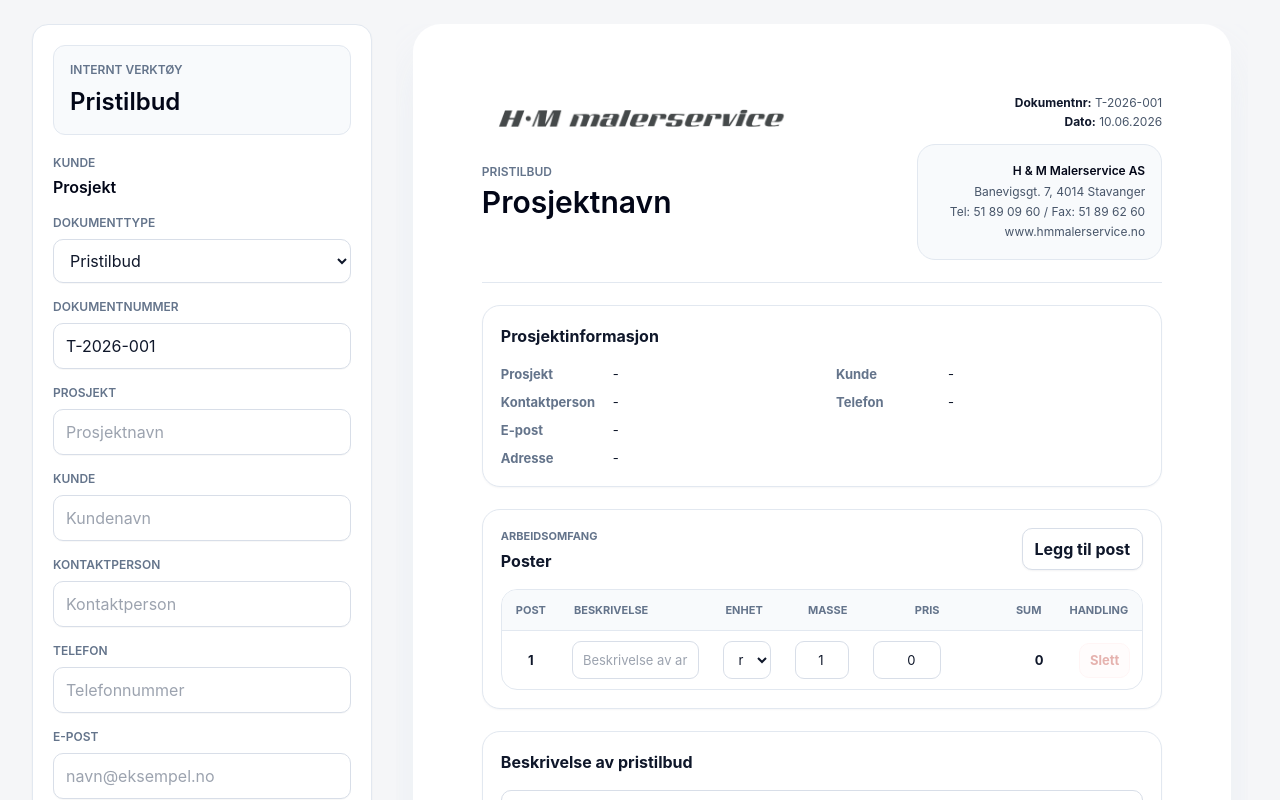
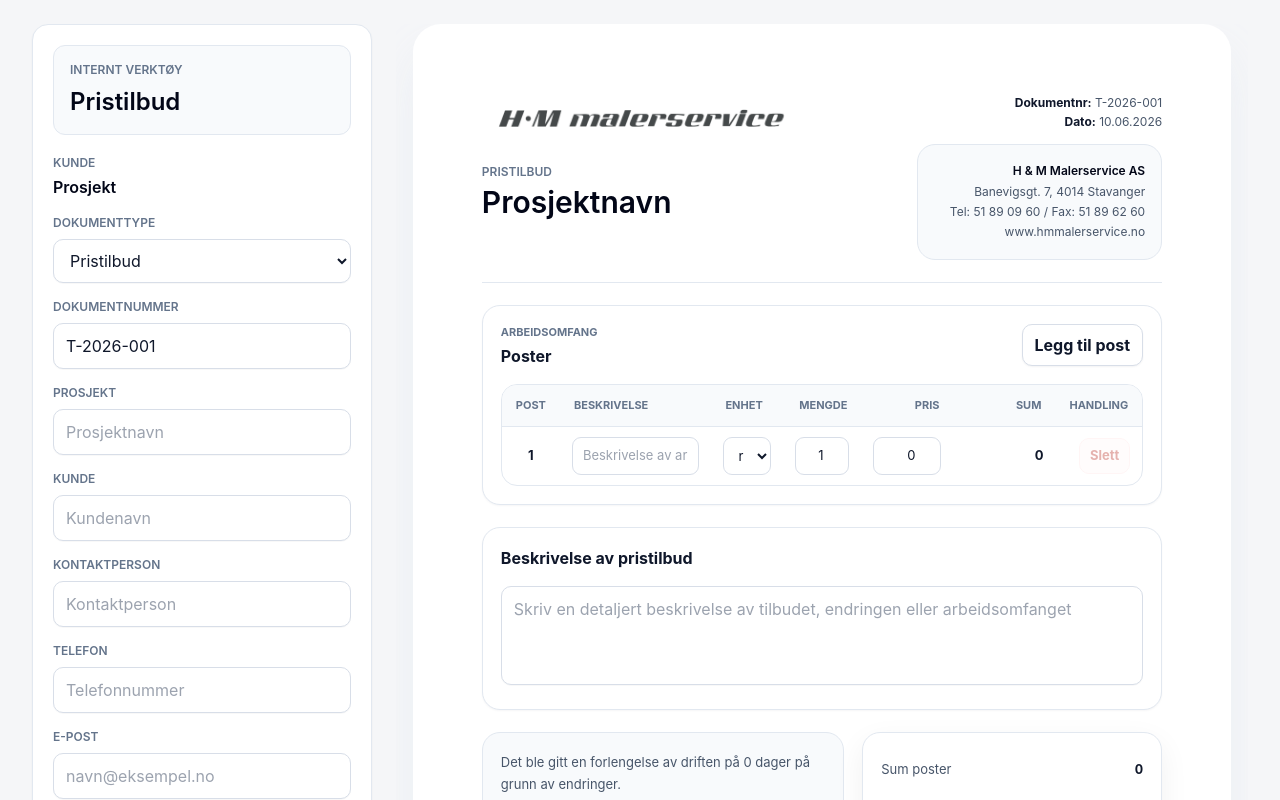
Before and after one commit to snorrekolnes/hm-malerservice-quote, a Next.js app: page / in a window 1280 px wide. Shown: the top 800 px of the page. Built offline with nearby package versions, Linux system fonts and the light colour scheme.

Commit message:
UI improvements: document types, rigg & drift, textarea, logo, styling

```diff
--- a/app/globals.css
+++ b/app/globals.css
@@ -253,8 +253,8 @@ textarea {
 
 .project-info-list {
   display: grid;
-  grid-template-columns: 1fr 1fr;
-  gap: 8px 28px;
+  grid-template-columns: 1fr;
+  gap: 8px;
   margin: 0;
 }
 
@@ -263,10 +263,6 @@ textarea {
   grid-template-columns: 102px 1fr;
   gap: 10px;
   min-width: 0;
-}
-
-.project-info-list div:last-child {
-  grid-column: 1 / -1;
 }
 
 .project-info-list dt,
@@ -476,13 +472,8 @@ textarea {
     transform-origin: top left;
   }
 
-  .project-info-list,
   .summary-section {
     grid-template-columns: 1fr;
-  }
-
-  .project-info-list div:last-child {
-    grid-column: auto;
   }
 }
 
--- a/components/QuoteGenerator.tsx
+++ b/components/QuoteGenerator.tsx
@@ -5,7 +5,7 @@ import type { ReactNode } from "react";
 import { useMemo, useState } from "react";
 import { formatDateForDisplay, formatNok } from "@/lib/format";
 
-type Unit = "rs" | "m2" | "stk" | "timer" | "lm";
+type Unit = "rs" | "stk" | "lm" | "m²" | "m³" | "timer" | "dag";
 
 type DocumentType =
   | "Pristilbud"
@@ -30,7 +30,7 @@ type CertificateAsset = {
   height: number;
 };
 
-const units: Unit[] = ["rs", "m2", "stk", "timer", "lm"];
+const units: Unit[] = ["rs", "stk", "lm", "m²", "m³", "timer", "dag"];
 
 const documentTypes: DocumentType[] = [
   "Pristilbud",
@@ -234,6 +234,15 @@ export function QuoteGenerator() {
     };
   }, [riggDriftPercent, rows]);
 
+  const projectInformation = [
+    { label: "Prosjekt", value: project },
+    { label: "Kunde", value: customer },
+    { label: "Kontaktperson", value: contactPerson },
+    { label: "Telefon", value: phone },
+    { label: "E-post", value: email },
+    { label: "Adresse", value: address }
+  ].filter((field) => field.value.trim().length > 0);
+
   function updateRow(id: string, changes: Partial<QuoteRow>) {
     setRows((currentRows) =>
       currentRows.map((row) => (row.id === id ? { ...row, ...changes } : row))
@@ -411,7 +420,7 @@ export function QuoteGenerator() {
                     onChange={(event) => setShowDetailedDescription(event.target.checked)}
                     type="checkbox"
                   />
-                  <span>Vis detaljert beskrivelse</span>
+                  <span>Inkluder beskrivelse</span>
                 </label>
               </div>
             </section>
@@ -482,6 +491,7 @@ export function QuoteGenerator() {
                 </div>
               </header>
 
+              {projectInformation.length > 0 && (
                 <section className="document-section">
                   <div className="section-heading">
                     <div>
@@ -490,32 +500,15 @@ export function QuoteGenerator() {
                   </div>
 
                   <dl className="project-info-list">
-                  <div>
-                    <dt>Prosjekt</dt>
-                    <dd>{project || "-"}</dd>
+                    {projectInformation.map((field) => (
+                      <div key={field.label}>
+                        <dt>{field.label}</dt>
+                        <dd>{field.value}</dd>
                       </div>
-                  <div>
-                    <dt>Kunde</dt>
-                    <dd>{customer || "-"}</dd>
-                  </div>
-                  <div>
-                    <dt>Kontaktperson</dt>
-                    <dd>{contactPerson || "-"}</dd>
-                  </div>
-                  <div>
-                    <dt>Telefon</dt>
-                    <dd>{phone || "-"}</dd>
-                  </div>
-                  <div>
-                    <dt>E-post</dt>
-                    <dd>{email || "-"}</dd>
-                  </div>
-                  <div>
-                    <dt>Adresse</dt>
-                    <dd>{address || "-"}</dd>
-                  </div>
+                    ))}
                   </dl>
                 </section>
+              )}
 
               <section className="document-section">
                 <div className="section-heading">
@@ -544,7 +537,7 @@ export function QuoteGenerator() {
                         <th>Post</th>
                         <th>Beskrivelse</th>
                         <th>Enhet</th>
-                        <th className="text-right">Masse</th>
+                        <th className="text-right">Mengde</th>
                         <th className="text-right">Pris</th>
                         <th className="text-right">Sum</th>
                         <th className="no-print text-right">Handling</th>
@@ -593,7 +586,7 @@ export function QuoteGenerator() {
                             </td>
                             <td className="text-right">
                               <input
-                                aria-label={`Masse post ${index + 1}`}
+                                aria-label={`Mengde post ${index + 1}`}
                                 className="table-control text-right"
                                 min="0"
                                 step="0.01"
```
Lines whose indentation alone changed are shown as unchanged.
